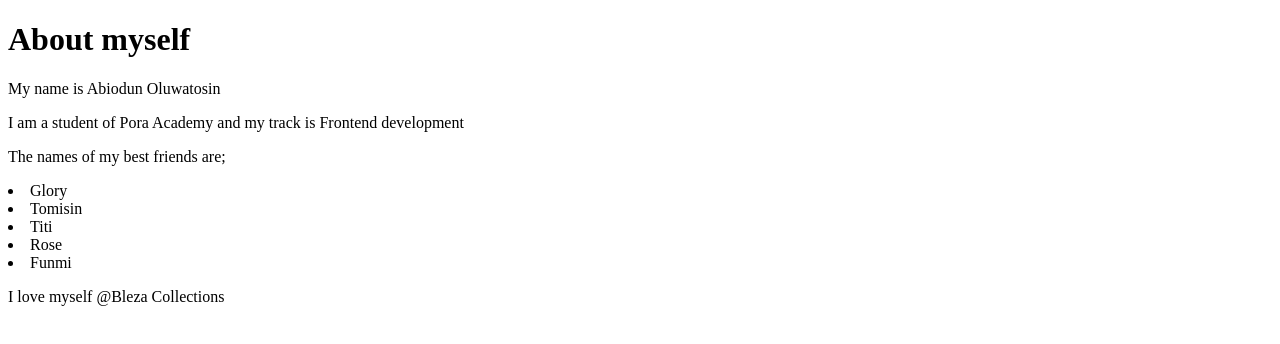
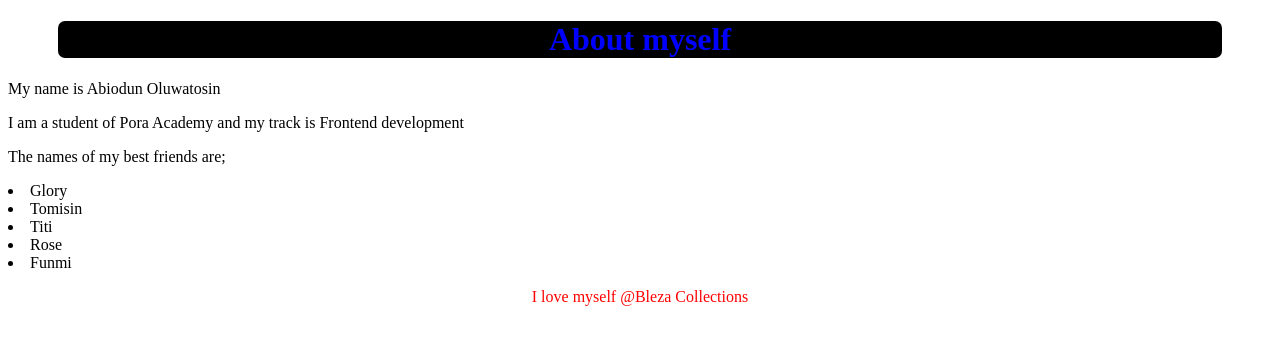
Before and after one commit to blezabella/pora-assignment1, a plain HTML site: page index.html in a window 1280 px wide. Drawn offline with Linux system fonts and the light colour scheme.

Commit message:
added styling to h1 and footer

```diff
--- a/index.html
+++ b/index.html
@@ -4,6 +4,7 @@
     <meta charset="UTF-8">
     <meta name="viewport" content="width=device-width, initial-scale=1.0">
     <title>First-assignment</title>
+    <link rel="stylesheet" href="style.css">
 </head>
 <body>
     <h1>About myself</h1>
--- /dev/null
+++ b/style.css
@@ -0,0 +1,15 @@
+h1{
+    color: blue;
+    background-color: black;
+    text-align: center;
+    margin-left: 50px;
+    margin-right: 50px;
+    border-radius: 7px;
+}
+
+footer p{
+    text-align: center;
+    color: red;
+    text-decoration: wavy;
+    font-weight: 800px;
+}
```
